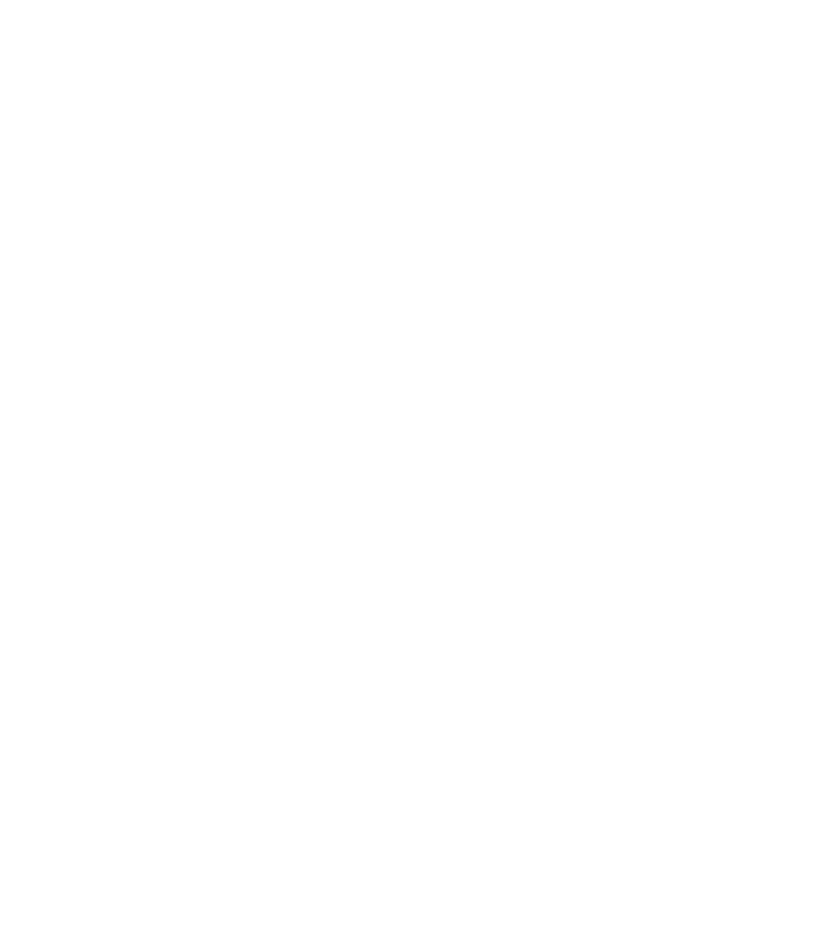
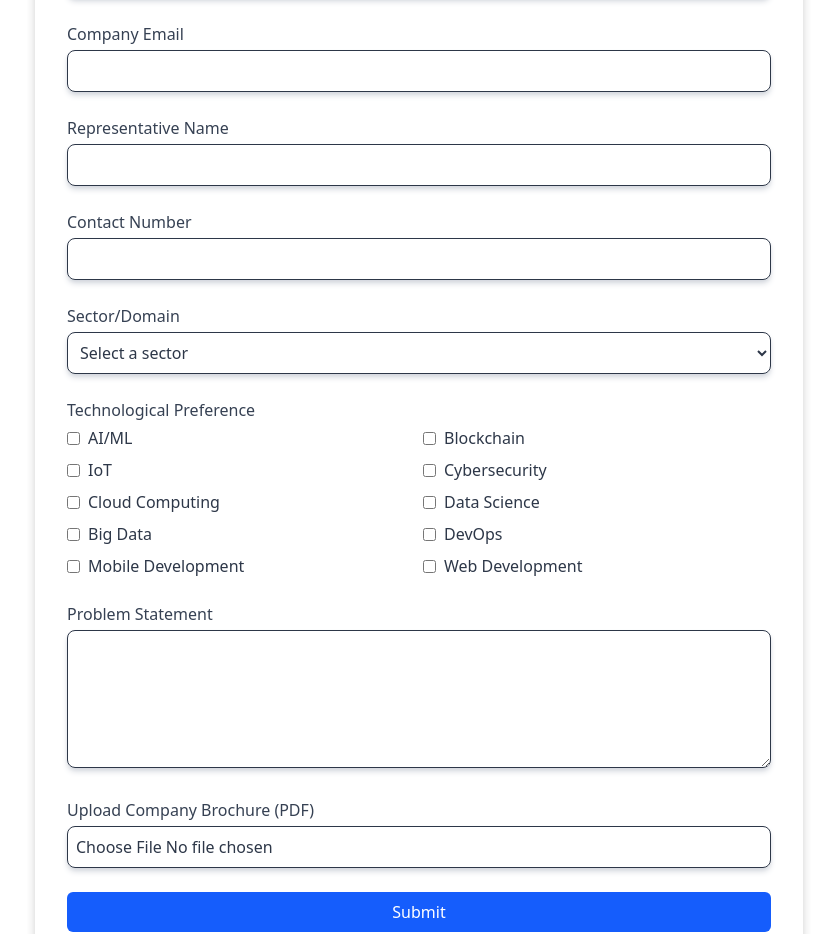
Before and after one commit to Training-Committee-NIT-Rourkela/CohortGate, a React (Vite) app: page /form in a window 1280 px wide. Shown: the part 382-1316 px from the top of the page, without its empty margins (221-1058 px from the left). Before the commit the page ends 800 px from the top, so only its background shows below. Built offline with nearby package versions, Linux system fonts and the light colour scheme.

Commit message:
designed form using react-hook-form and for validation used zod

```diff
--- a/package.json
+++ b/package.json
@@ -10,15 +10,19 @@
     "preview": "vite preview"
   },
   "dependencies": {
+    "@hookform/resolvers": "^5.0.1",
     "@tailwindcss/vite": "^4.0.12",
     "bootstrap": "^5.3.3",
     "firebase": "^11.4.0",
     "react": "^19.0.0",
     "react-bootstrap": "^2.10.9",
     "react-dom": "^19.0.0",
+    "react-hook-form": "^7.55.0",
+    "react-icons": "^5.5.0",
     "react-router": "^7.3.0",
     "react-router-dom": "^7.3.0",
-    "tailwindcss": "^4.0.12"
+    "tailwindcss": "^4.0.12",
+    "zod": "^3.24.2"
   },
   "devDependencies": {
     "@eslint/js": "^9.21.0",
--- a/src/components/Form/Form.jsx
+++ b/src/components/Form/Form.jsx
@@ -1,7 +1,215 @@
-import React from "react";
+import React, { useState,useRef,useEffect } from "react";
+import { useForm } from "react-hook-form";
+import { zodResolver } from "@hookform/resolvers/zod";
+import { z } from "zod";
+import { FaSpinner } from "react-icons/fa";
 
-function Form() {
-  return <div>Form</div>;
-}
+const TECHNOLOGIES = [
+  "AI/ML", "Blockchain", "IoT", "Cybersecurity", "Cloud Computing","Data Science", "Big Data", "DevOps", "Mobile Development", "Web Development"
+];
+
+const SECTORS = [
+  "Healthcare", "Finance", "Education", "Retail", "Manufacturing", "Technology", "Energy", "Transportation", "Government", "E-commerce",  "Telecommunications", "Media & Entertainment", "Hospitality & Tourism", "Aerospace & Defense", "Supply Chain & Logistics", "Real Estate & Construction", "Environmental & Sustainability", "Food & Beverage", "Other"
+];
+
+const schema = z.object({
+  companyName: z.string().min(1, "Company Name is required"),
+  website: z.string().url("Invalid URL"),
+  email: z.string().email("Invalid Email"),
+  repName: z.string().min(1, "Representative Name is required"),
+  contact: z.string().min(10, "Contact Number is required"),
+  sector: z.string().min(1, "Please select a sector"),
+  otherSector: z.string().optional(),
+  problemStatement: z.string().min(1, "Please describe your problem statement"),
+  brochure: z.any()
+    .refine((file) => file?.length > 0, "Please upload a PDF file")
+    .refine((file) => file?.[0]?.type === "application/pdf", "Only PDF files are allowed"),
+  technologies: z.array(z.string()).optional()
+});
+
+const Form = () => {
+  const [uploadProgress, setUploadProgress] = useState(0);
+  const [isSubmitting, setIsSubmitting] = useState(false);
+  const [selectedSector, setSelectedSector] = useState("");
+  const [successMessage, setSuccessMessage] = useState("");
+  const [fileName, setFileName] = useState("");
+  const successRef = useRef(null);
+
+  const {
+    register,
+    handleSubmit,
+    reset,
+    formState: { errors },
+    setValue,
+    watch
+  } = useForm({ resolver: zodResolver(schema) });
+
+  useEffect(() => {
+    if (successMessage && successRef.current) {
+      successRef.current.scrollIntoView({ behavior: "smooth", block: "center" });
+    }
+  }, [successMessage]);
+
+  const handleFileChange = (e) => {
+    const file = e.target.files[0];
+    setFileName(file?.name || "");
+    setUploadProgress(0);
+    setValue("brochure", e.target.files);
+  };
+
+  const onSubmit = async (data) => {
+    setIsSubmitting(true);
+    setSuccessMessage("");
+    setUploadProgress(0);
+
+    const interval = setInterval(() => {
+      setUploadProgress((prev) => {
+        const newProgress = prev + 10;
+        if (newProgress >= 100) {
+          clearInterval(interval);
+          return 100;
+        }
+        return newProgress;
+      });
+    }, 200);
+
+    await new Promise(resolve => setTimeout(resolve, 2000));
+
+    console.log("Form Submitted:", data);
+    setIsSubmitting(false);
+    setSuccessMessage("Form submitted successfully!");
+    reset();
+    setFileName("");
+  };
+
+  const inputClass = "w-full p-2 border rounded-lg shadow-md shadow-gray-300 dark:shadow-gray-700 dark:bg-gray-800 dark:text-white focus:ring-2 focus:ring-blue-500 focus:outline-none";
+  const labelClass = "block text-gray-700 dark:text-gray-300 mb-1";
+  const errorClass = "text-red-500 text-sm";
+
+  return (
+    <div className="max-w-3xl mx-auto rounded-lg p-8 mt-32 mb-20 bg-white dark:bg-gray-900 dark:text-white shadow-[0px_-5px_10px_rgba(0,0,0,0.1),0px_5px_10px_rgba(0,0,0,0.1)]">
+
+      <h2 className="text-2xl font-bold mb-6 text-center">Company Onboarding Form</h2>
+
+      {successMessage && (
+        <p ref={successRef} className="text-green-600 font-semibold text-center mb-4">{successMessage}</p>
+      )}
+
+      <form onSubmit={handleSubmit(onSubmit)} className="space-y-6">
+        {/* Company Details */}
+        <div>
+          <label className={labelClass}>Company Name</label>
+          <input type="text" {...register("companyName")} className={inputClass} />
+          {errors.companyName && <p className={errorClass}>{errors.companyName.message}</p>}
+        </div>
+
+        <div>
+          <label className={labelClass}>Company Website</label>
+          <input type="url" {...register("website")} className={inputClass} />
+          {errors.website && <p className={errorClass}>{errors.website.message}</p>}
+        </div>
+
+        <div>
+          <label className={labelClass}>Company Email</label>
+          <input type="email" {...register("email")} className={inputClass} />
+          {errors.email && <p className={errorClass}>{errors.email.message}</p>}
+        </div>
+
+        {/* Representative Details */}
+        <div>
+          <label className={labelClass}>Representative Name</label>
+          <input type="text" {...register("repName")} className={inputClass} />
+          {errors.repName && <p className={errorClass}>{errors.repName.message}</p>}
+        </div>
+
+        <div>
+          <label className={labelClass}>Contact Number</label>
+          <input type="tel" {...register("contact")} className={inputClass} />
+          {errors.contact && <p className={errorClass}>{errors.contact.message}</p>}
+        </div>
+
+        <div>
+          <label className={labelClass}>Sector/Domain</label>
+          <select
+            {...register("sector")}
+            className={inputClass}
+            onChange={(e) => setSelectedSector(e.target.value)}
+          >
+            <option value="">Select a sector</option>
+            {SECTORS.map((sector) => (
+              <option key={sector} value={sector}>{sector}</option>
+            ))}
+          </select>
+          {errors.sector && <p className={errorClass}>{errors.sector.message}</p>}
+        </div>
+
+        {selectedSector === "Other" && (
+          <div>
+            <label className={labelClass}>Specify Other Sector</label>
+            <input type="text" {...register("otherSector")} className={inputClass} />
+          </div>
+        )}
+
+        {/* Technological Preference */}
+        <div>
+          <label className={labelClass}>Technological Preference</label>
+          <div className="grid grid-cols-2 gap-2">
+            {TECHNOLOGIES.map((tech) => (
+              <label key={tech} className="flex items-center space-x-2 dark:text-gray-300">
+                <input type="checkbox" value={tech} {...register("technologies")} className="dark:bg-gray-800" />
+                <span>{tech}</span>
+              </label>
+            ))}
+          </div>
+        </div>
+
+        {/* Problem Statement */}
+        <div>
+          <label className={labelClass}>Problem Statement</label>
+          <textarea {...register("problemStatement")} className={inputClass} rows={5} />
+          {errors.problemStatement && <p className={errorClass}>{errors.problemStatement.message}</p>}
+        </div>
+
+        {/* File Upload with Progress Bar */}
+        <div>
+          <label className={labelClass}>Upload Company Brochure (PDF)</label>
+          <input
+            type="file"
+            accept="application/pdf"
+            className={inputClass}
+            onChange={handleFileChange}
+          />
+          {fileName && (
+            <p className="text-sm text-gray-500 mt-1">Selected: {fileName}</p>
+          )}
+          {errors.brochure && <p className={errorClass}>{errors.brochure.message}</p>}
+
+          {/* Progress Bar */}
+          {isSubmitting && (
+            <div className="w-full bg-gray-200 rounded-full h-2.5 mt-3">
+              <div
+                className="bg-blue-600 h-2.5 rounded-full"
+                style={{ width: `${uploadProgress}%` }}
+              ></div>
+            </div>
+          )}
+        </div>
+
+        <button
+          type="submit"
+          disabled={isSubmitting}
+          className="w-full bg-blue-600 text-white py-2 rounded-md hover:bg-blue-700 transition flex items-center justify-center"
+        >
+          {isSubmitting ? (
+            <>
+              <FaSpinner className="animate-spin mr-2" />
+              Uploading ({uploadProgress}%)
+            </>
+          ) : "Submit"}
+        </button>
+      </form>
+    </div>
+  );
+};
 
 export default Form;
```
Also changed, not shown: 1 other file (tests, documents, lock files or other folders).
